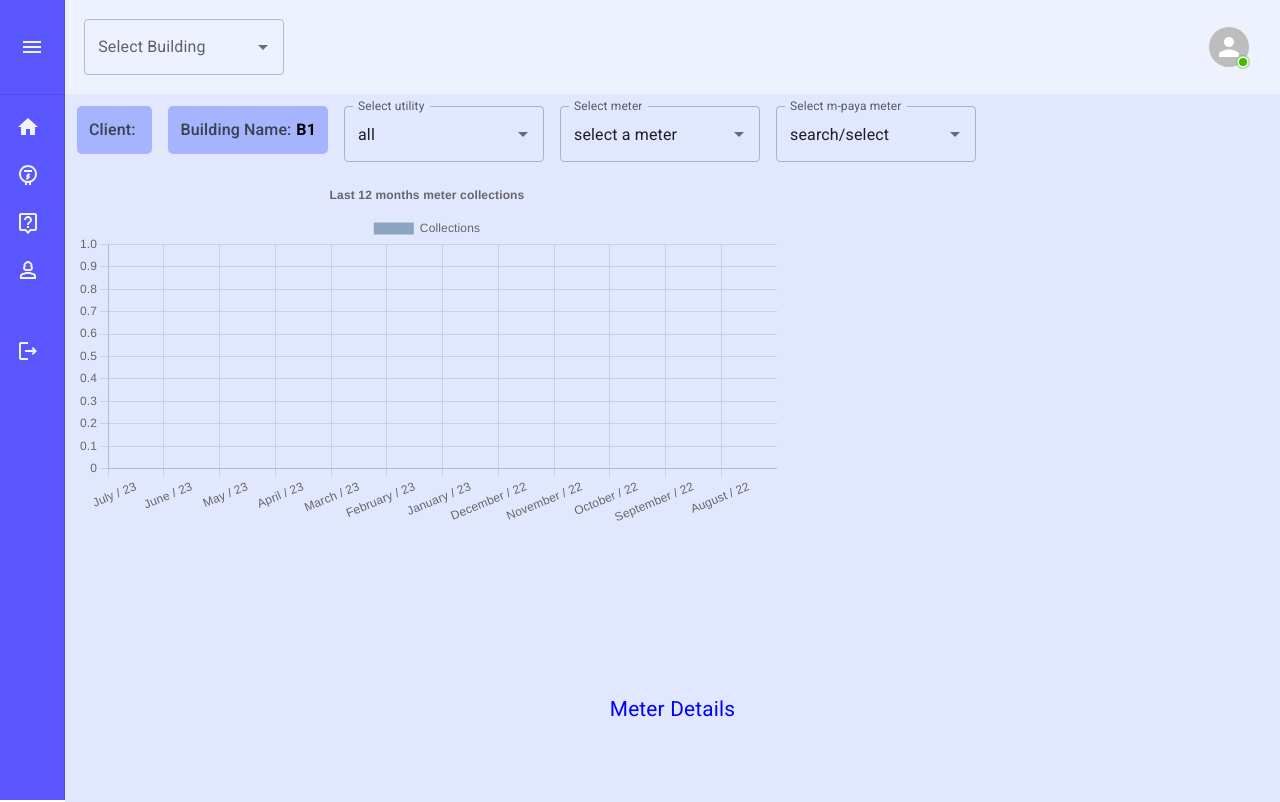
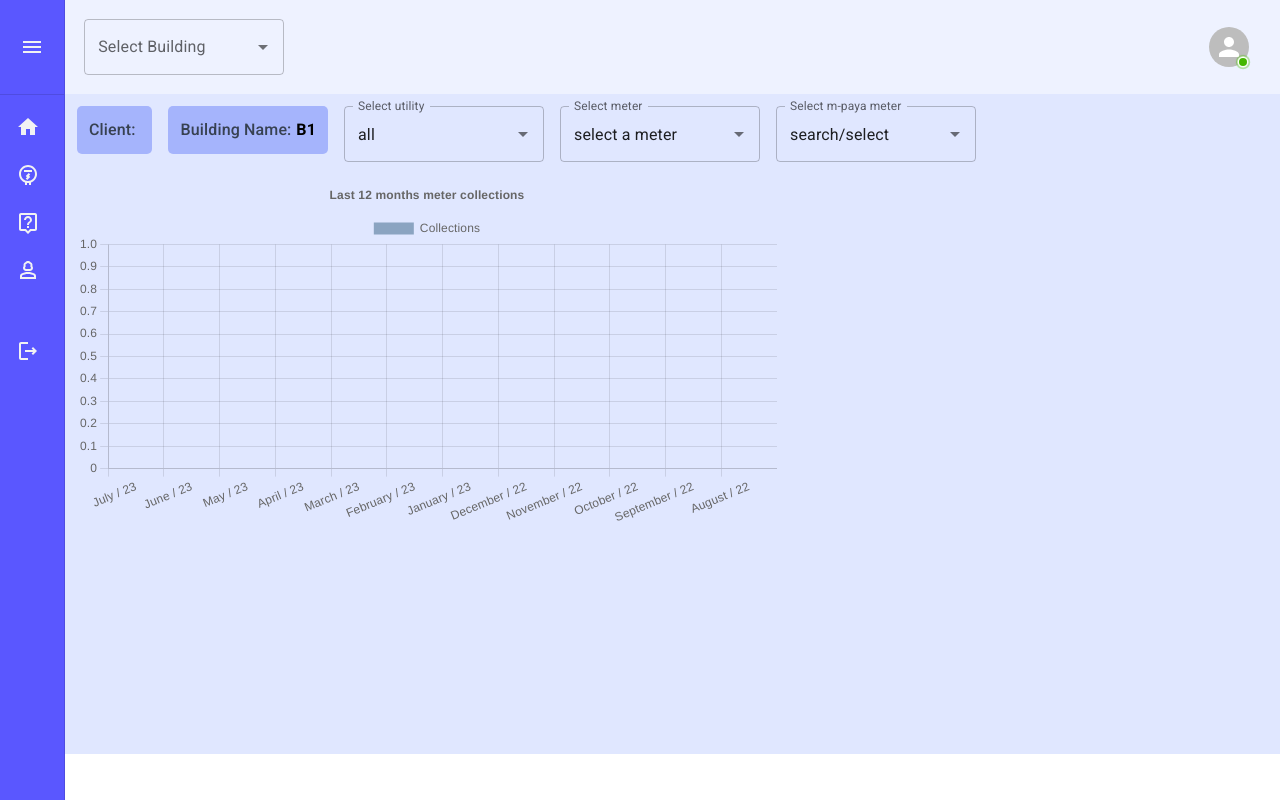
Before and after one commit to Kangonga/landlord-portal, a React (Vite) app: page /home/mainMeters in a window 1280 px wide. Built offline with nearby package versions, Linux system fonts and the light colour scheme.

Commit message:
feat: remove the meter header

```diff
--- a/src/pages/mainMeter/MainMeter.tsx
+++ b/src/pages/mainMeter/MainMeter.tsx
@@ -24,9 +24,7 @@ export default function MainMeter() {
             <MeterBarchart submeter={submeter} motherMeter={motherMeter} />
           </Bar>
         </BarChartContainer>
-        <Typography fontSize="1.3rem" color="blue" textAlign="center">
-          Meter Details
-        </Typography>
+
         <MeterDataTables />
       </MainMeterContainer>
     </Box>
```
